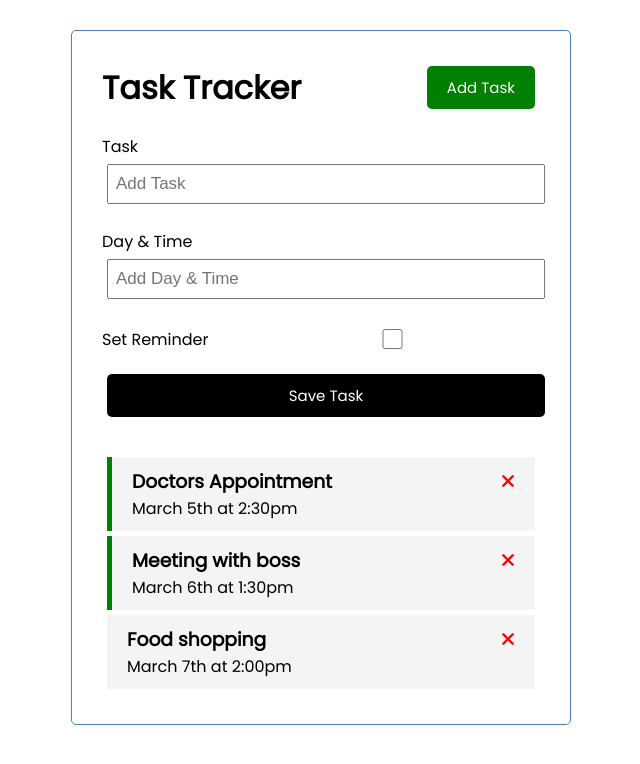
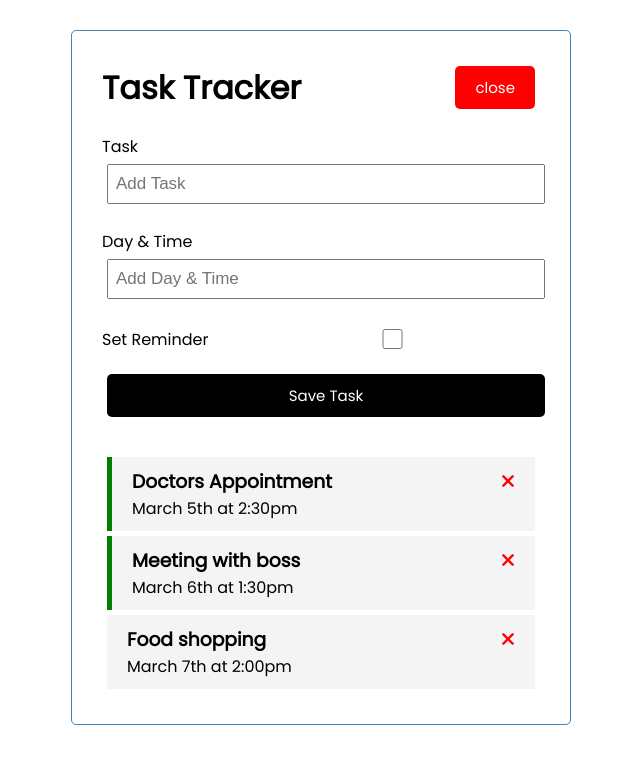
Before and after one commit to dennis-mburu/vue-task-tracker, a Vue app: page / in a window 1280 px wide. Both pictures are taken after a click on the button "Add Task". Shown: the top 764 px of the page, without its empty margins (319-959 px from the left). Built offline with nearby package versions, Linux system fonts and the light colour scheme.

Commit message:
Able to toggle add task form

```diff
--- a/src/App.vue
+++ b/src/App.vue
@@ -1,7 +1,14 @@
 <template>
   <div class="container">
-    <Header title="Task Tracker" />
-    <AddTask @add-task="addTask" />
+    <Header
+      :showAddTask="showAddTask"
+      @on-click="toggleAddTask"
+      title="Task Tracker"
+    />
+    <div v-if="showAddTask">
+      <AddTask @add-task="addTask" />
+    </div>
+
     <!-- <Tasks @deleteTask="deleteTask" :tasks="tasks"/> -->
     <Tasks
       @delete-task="deleteTask"
@@ -25,9 +32,13 @@ export default {
   data() {
     return {
       tasks: [],
+      showAddTask: false,
     };
   },
   methods: {
+    toggleAddTask() {
+      this.showAddTask = !this.showAddTask;
+    },
     addTask(newTask) {
       this.tasks = [...this.tasks, newTask];
     },
--- a/src/components/Button.vue
+++ b/src/components/Button.vue
@@ -1,5 +1,7 @@
 <template>
-  <button @click="onClick()" :style="{background: color}" class="btn">{{ text }}</button>
+  <button @click="onClick()" :style="{ background: color }" class="btn">
+    {{ text }}
+  </button>
 </template>
 
 <script>
@@ -7,12 +9,12 @@ export default {
   name: "Button",
   props: {
     text: String,
-    color: String
+    color: String,
   },
   methods: {
     onClick() {
-        console.log("Click")
-    }
-  }
+      this.$emit("on-click");
+    },
+  },
 };
 </script>
--- a/src/components/Header.vue
+++ b/src/components/Header.vue
@@ -1,7 +1,11 @@
 <template>
   <header>
     <h1>{{ title }}</h1>
-    <Button text="Add Task" color="green" />
+    <Button
+      @on-click="onClick"
+      :text="showAddTask ? 'close' : 'Add Task'"
+      :color="showAddTask ? 'red' : 'green'"
+    />
   </header>
 </template>
 
@@ -12,9 +16,15 @@ export default {
   name: "Header",
   props: {
     title: String,
+    showAddTask: Boolean,
   },
   components: {
     Button,
+  },
+  methods: {
+    onClick() {
+      this.$emit("on-click");
+    },
   },
 };
 </script>
```
